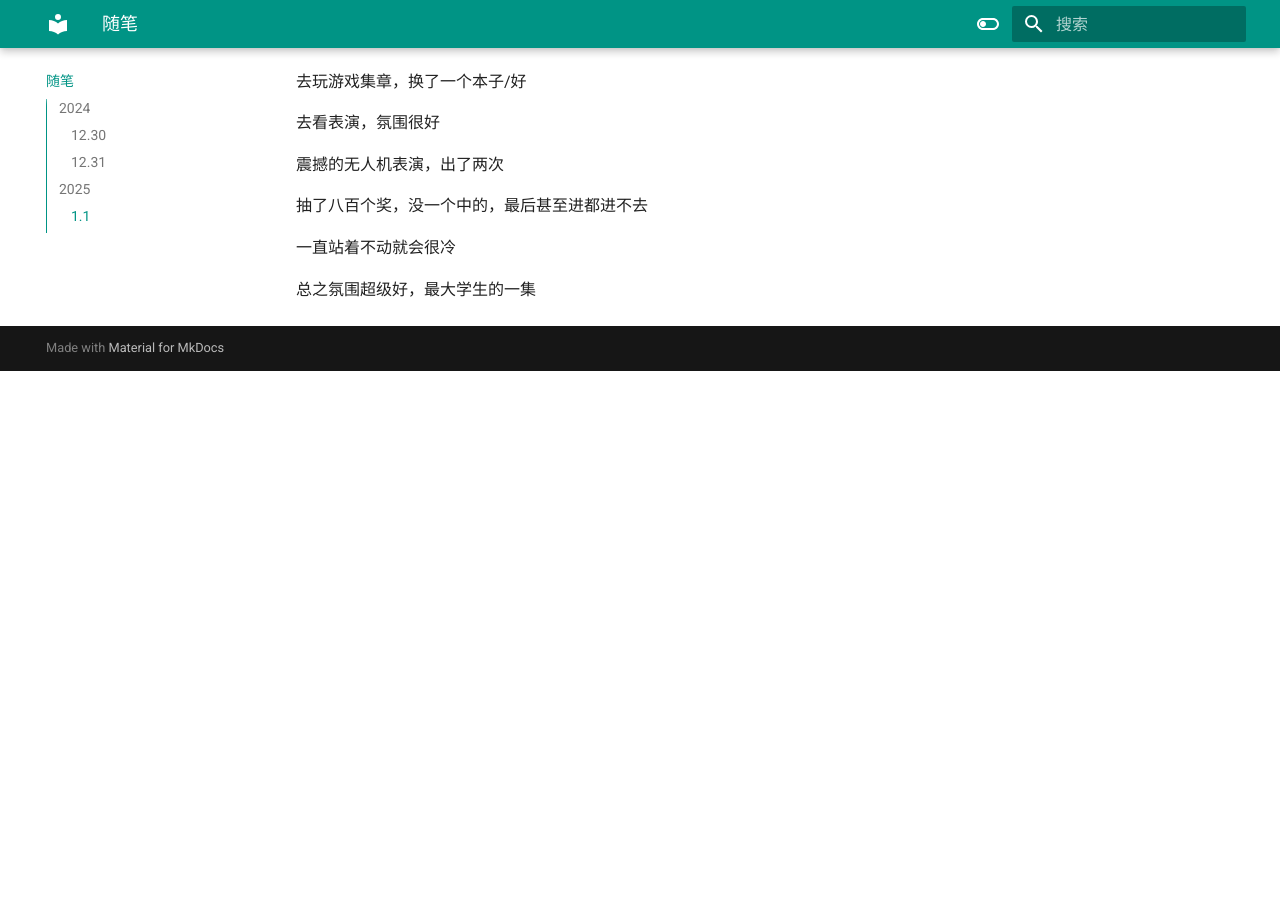
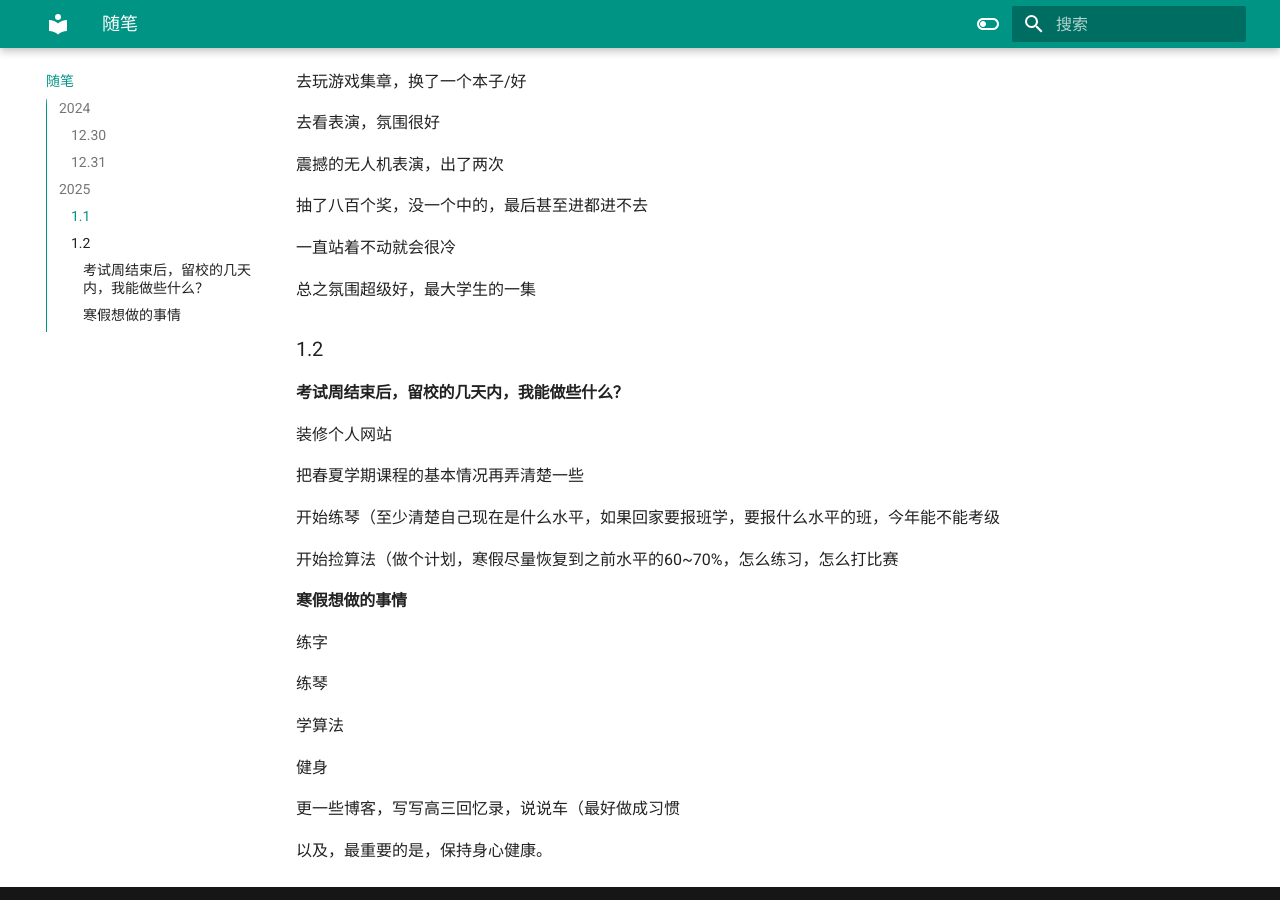
Before and after one commit to Wardqz/Ward, an MkDocs documentation site: the page built from docs/随笔.md, in a window 1280 px wide and 900 px high, scrolled down 1754 px. Built offline with MkDocs 1.6.1 and Material for MkDocs 9.7.7, drawn with Linux system fonts in a browser that asks for light colours; before the commit the page ends 2125 px from its top, so only the background shows below that.

Commit message:
$Adding initial documentation files

```diff
--- a/docs/随笔.md
+++ b/docs/随笔.md
@@ -83,3 +83,30 @@
 一直站着不动就会很冷
 
 总之氛围超级好，最大学生的一集
+
+### 1.2
+
+#### 考试周结束后，留校的几天内，我能做些什么？
+
+装修个人网站
+
+把春夏学期课程的基本情况再弄清楚一些
+
+开始练琴（至少清楚自己现在是什么水平，如果回家要报班学，要报什么水平的班，今年能不能考级
+
+开始捡算法（做个计划，寒假尽量恢复到之前水平的60~70%，怎么练习，怎么打比赛
+
+
+#### 寒假想做的事情
+
+练字
+
+练琴
+
+学算法
+
+健身
+
+更一些博客，写写高三回忆录，说说车（最好做成习惯
+
+以及，最重要的是，保持身心健康。
--- a/mkdocs.yml
+++ b/mkdocs.yml
@@ -18,10 +18,10 @@
         icon: material/toggle-switch-off-outline
         name: 转到夜间模式
       primary: teal
-      accent: purple
+      accent: orange
     - scheme: slate
       toggle:
         icon: material/toggle-switch
         name: 转到日间模式
       primary: teal
-      accent: lime
+      accent: orange
```
